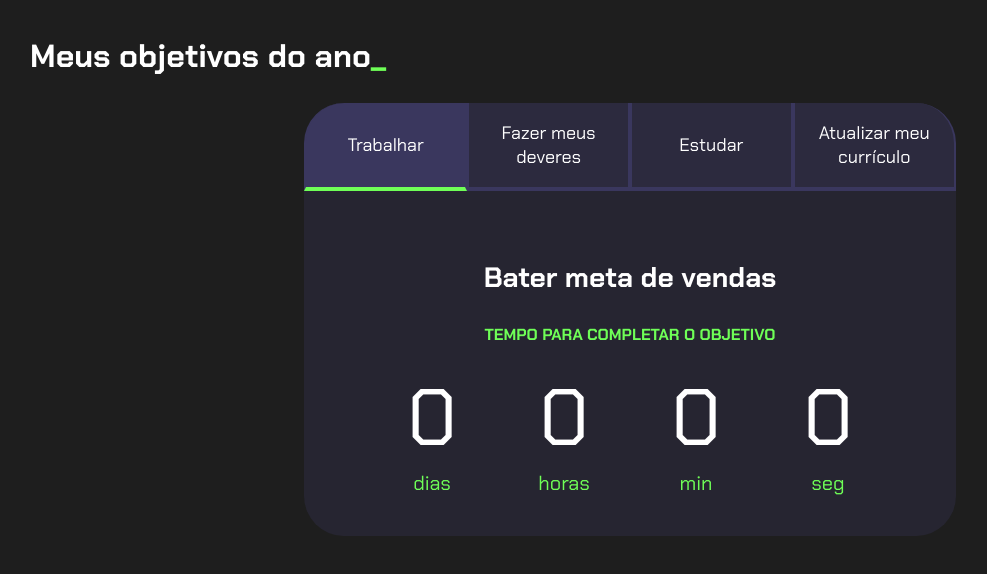
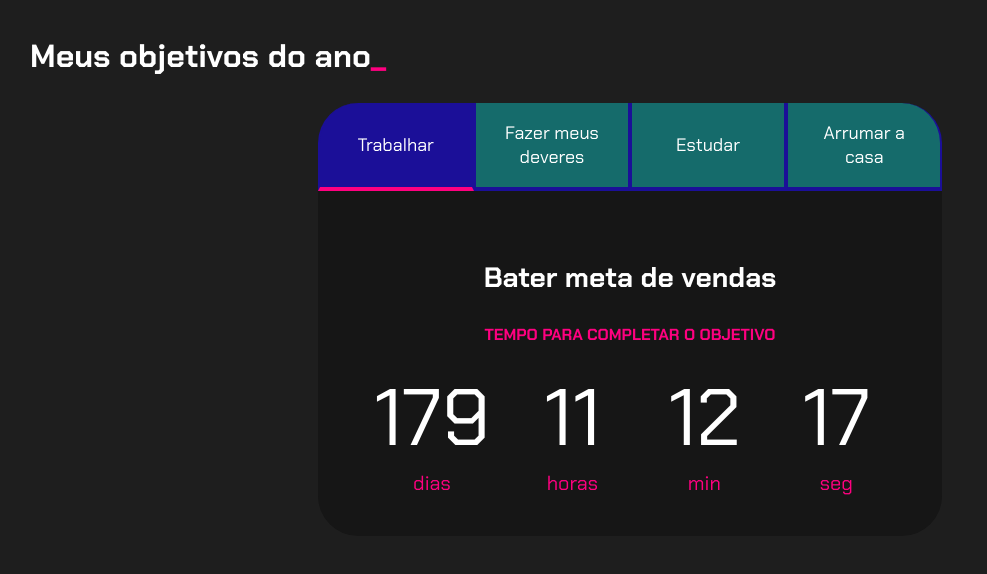
Before and after one commit to Leticiaacamargo/camargo, a plain HTML site: page index.html in a window 1280 px wide. Shown: the whole page, without its empty margins (10-997 px from the left). Drawn offline with Linux system fonts and the light colour scheme.

Commit message:
Add files via upload

```diff
--- a/index.html
+++ b/index.html
@@ -16,7 +16,7 @@
                 <button class="botao ativo">Trabalhar</button>
                 <button class="botao">Fazer meus deveres</button>
                 <button class="botao">Estudar</button>
-                <button class="botao">Atualizar meu currículo</button>
+                <button class="botao">Arrumar a casa</button>
             </div>
             <div class="abas-textos">
                 <div class="aba-conteudo ativo">
@@ -86,7 +86,7 @@
                     </div>
                 </div>
                 <div class="aba-conteudo">
-                    <h3 class="aba-conteudo-titulo-principal">Atualizar meu curriculo com os certificados da Alura</h3>
+                    <h3 class="aba-conteudo-titulo-principal">Organizar a casa,Lava louça etc...</h3>
                     <h4 class="aba-conteudo-titulo-secundario">Tempo para completar o objetivo</h4>
                     <div class="contador">
                         <div class="contador-digito">
--- a/main.js
+++ b/main.js
@@ -15,10 +15,10 @@ for (let i = 0; i < botoes.length; i++) {
 }
 
 const contadores = document.querySelectorAll(".contador");
-const tempoObjetivo1 = new Date("2023-10-05T00:00:00");
-const tempoObjetivo2 = new Date("2023-12-05T00:00:00");
-const tempoObjetivo3 = new Date("2023-12-30T00:00:00");
-const tempoObjetivo4 = new Date("2024-02-01T00:00:00");
+const tempoObjetivo1 = new Date("2024-10-05T00:01:00");
+const tempoObjetivo2 = new Date("2024-12-05T00:24:00");
+const tempoObjetivo3 = new Date("2024-12-30T00:24:00");
+const tempoObjetivo4 = new Date("2024-05-01T00:03:00");
 
 const tempos = [tempoObjetivo1,tempoObjetivo2,tempoObjetivo3,tempoObjetivo4];
 
--- a/style.css
+++ b/style.css
@@ -2,11 +2,11 @@
 
 :root {
     --cor-de-fundo: #1E1E1E;
-    --verde: #6FFF57;
-    --branco: #FFFFFF;
-    --botao-ativo: #3A375E;
-    --botao-inativo: rgba(58, 55, 94, 0.5);
-    --texto-fundo: rgba(58, 55, 94, 0.3);
+    --verde: #ff0080;
+    --branco: hsl(0, 0%, 100%);
+    --botao-ativo: #1b0f98;
+    --botao-inativo: rgba(12, 183, 183, 0.5);
+    --texto-fundo: rgba(6, 5, 6, 0.3);
 }
 
 body {
```
